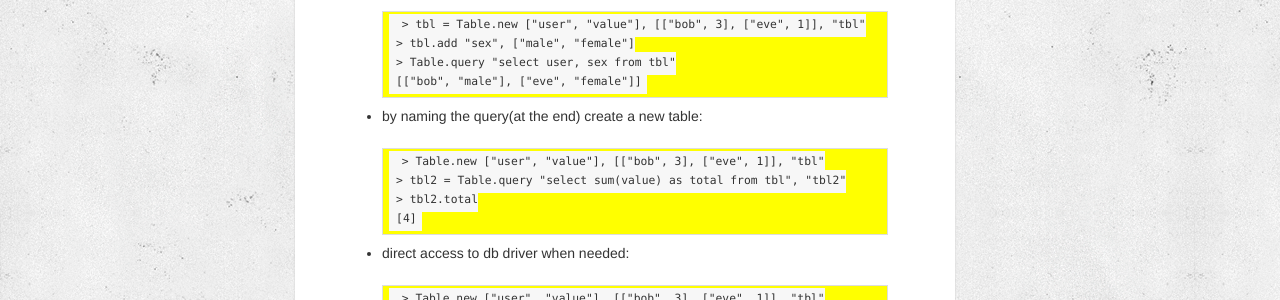
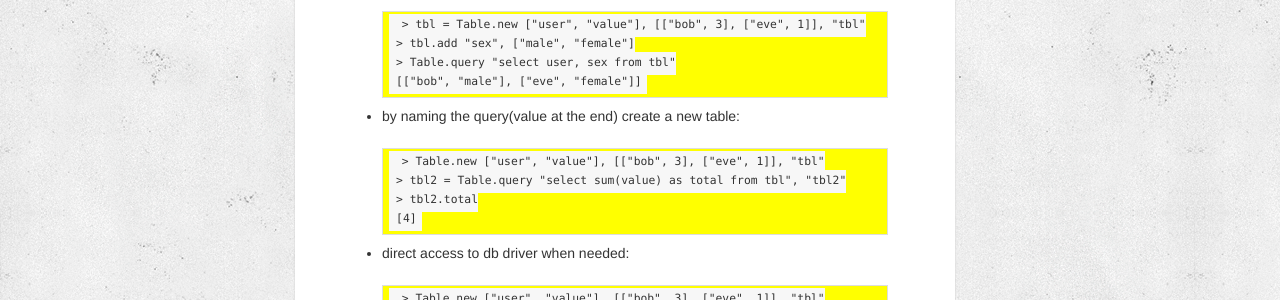
Before and after one commit to al3xandr3/al3xandr3.github.io, a Jekyll site: the page built from _posts/2011-10-14-table-query.md, in a window 1280 px wide and 900 px high, scrolled down 454 px. Shown: the part 152-452 px from the top of the window. Built offline with Jekyll 4.4.1, drawn with Linux system fonts in a browser that asks for light colours; Markdown is read by kramdown in place of the engine named in the settings; comment, search, counter and statistics services are not loaded.

Commit message:
table query

```diff
--- a/_posts/2011-10-14-table-query.md
+++ b/_posts/2011-10-14-table-query.md
@@ -31,13 +31,12 @@ Features:
 		> Table.query "select user, sex from tbl"
 		[["bob", "male"], ["eve", "female"]]
 
- - by naming the query(at the end) create a new table:
+ - by naming the query(value at the end) create a new table:
 
 		> Table.new ["user", "value"], [["bob", 3], ["eve", 1]], "tbl"
 		> tbl2 = Table.query "select sum(value) as total from tbl", "tbl2"
 		> tbl2.total
 		[4]
-
 
  - direct access to db driver when needed:
 
```
